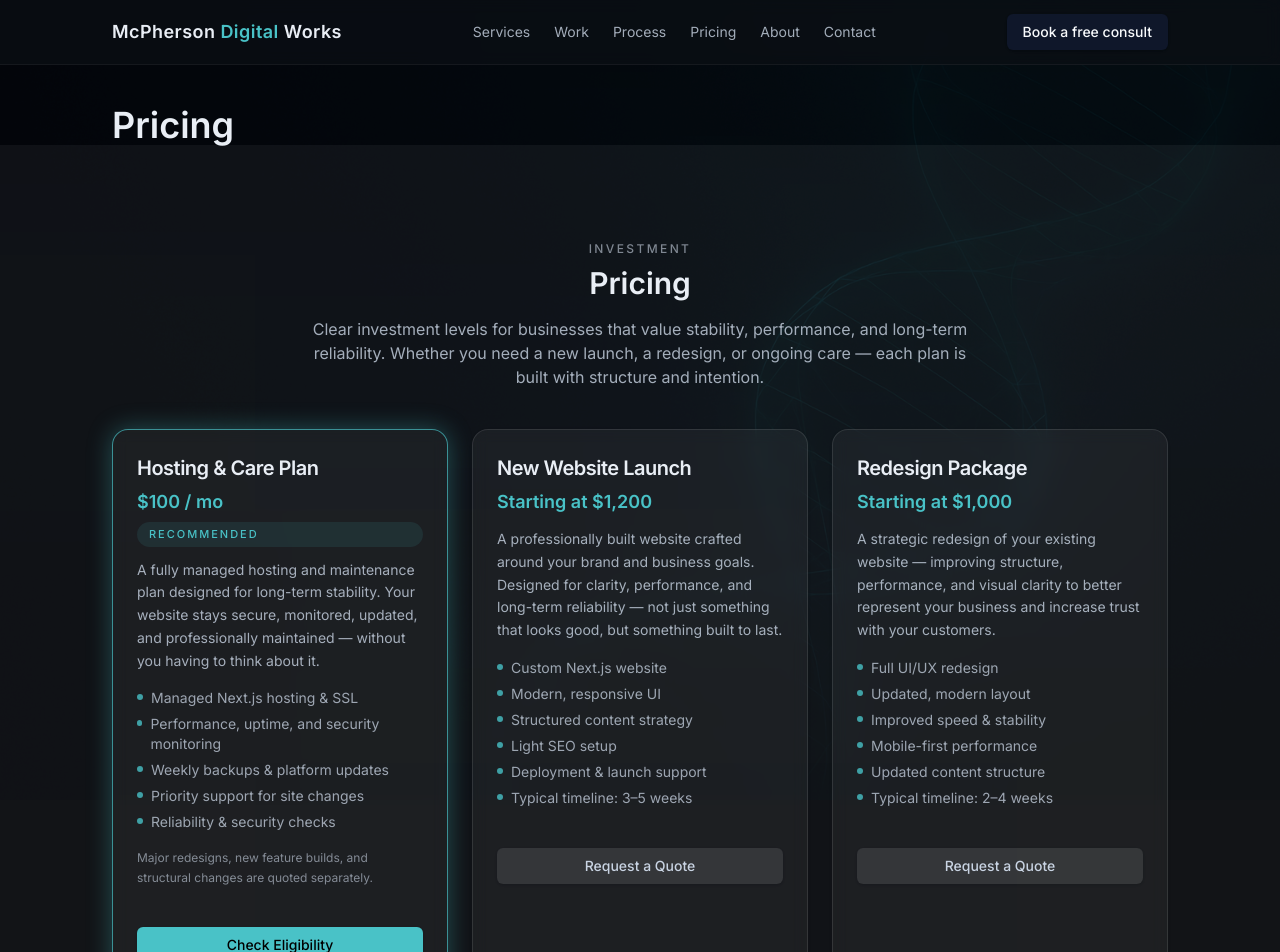
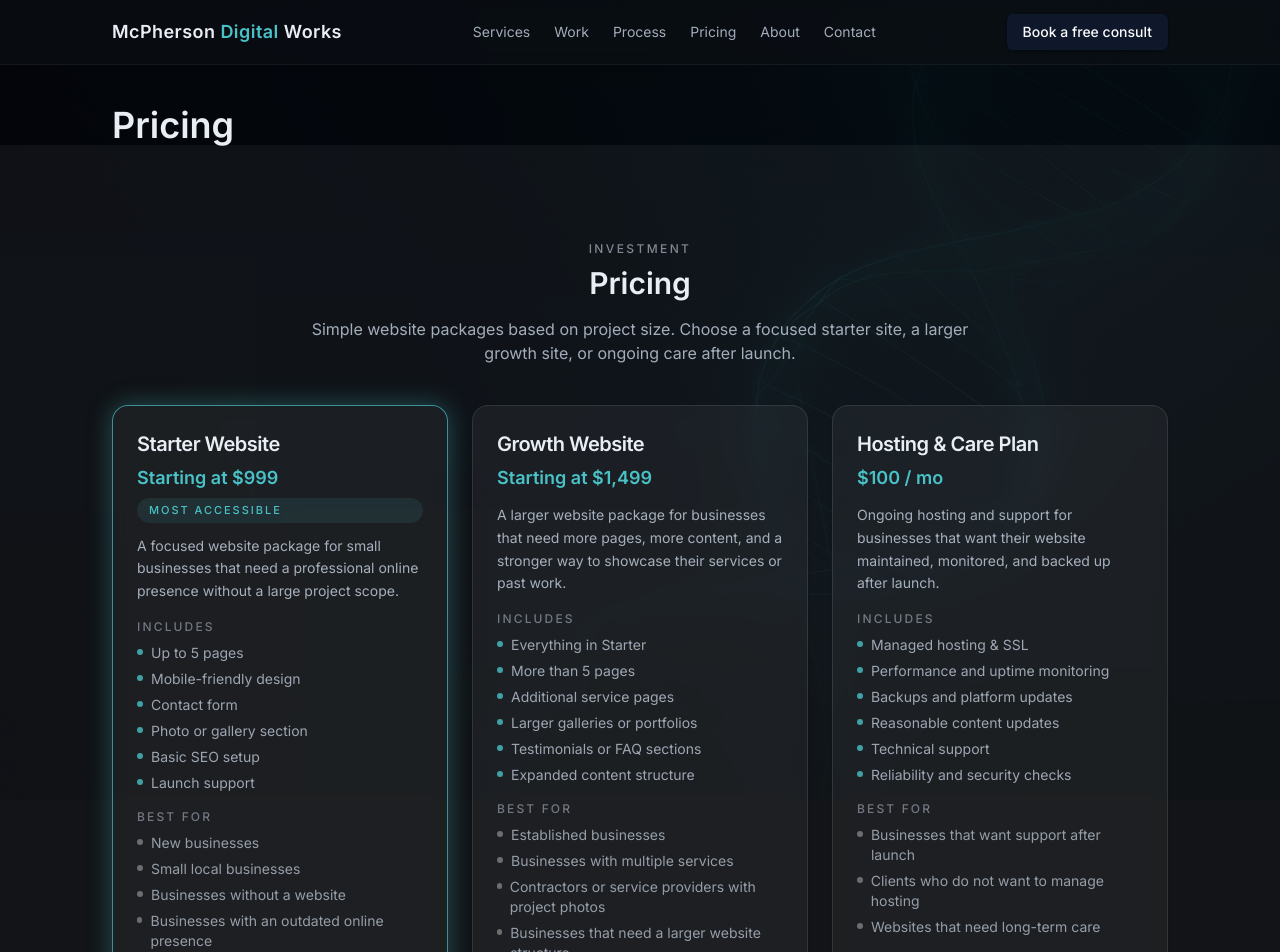
Before and after one commit to mcphe103/mdw-site, a Next.js app: page /pricing in a window 1280 px wide. Shown: the top 952 px of the page. Built offline with nearby package versions, Linux system fonts and the light colour scheme.

Commit message:
Overhaul services

```diff
--- a/components/sections/Hero.tsx
+++ b/components/sections/Hero.tsx
@@ -1,7 +1,6 @@
 // components/sections/Hero.tsx
 import Link from "next/link";
 import { Button } from "@/components/ui/button";
-
 
 export function Hero() {
   return (
@@ -9,7 +8,6 @@ export function Hero() {
       id="hero"
       className="relative overflow-hidden py-20 md:py-28"
     >
-
       {/* subtle background glow */}
       <div className="pointer-events-none absolute inset-0">
         <div className="absolute -top-32 right-0 h-72 w-72 rounded-full bg-base-accent/20 blur-3xl" />
@@ -22,15 +20,13 @@ export function Hero() {
             McPherson Digital Works
           </p>
           <h1 className="text-3xl md:text-4xl lg:text-5xl font-semibold text-base-heading leading-tight">
-            Professional websites for businesses that want to stand out.
+            Websites that help local businesses earn trust.
             <span className="block text-base-accent">
-            Fast, secure, and professionally managed from launch to long-term support.
+              Built to look professional, load fast, and make contact easy.
             </span>
           </h1>
           <p className="mt-4 text-sm md:text-base text-base-text/80 max-w-lg">
-            We deliver clean, modern websites and full ongoing care — including hosting,
-             monitoring, backups, and updates — so your online presence stays strong
-             around the clock.
+            MDW builds and maintains modern websites for small businesses that need a stronger online presence without dealing with hosting, updates, or technical headaches.
           </p>
 
           <div className="mt-8 flex flex-wrap items-center gap-3">
@@ -46,51 +42,47 @@ export function Hero() {
               variant="outline"
               className="border-white/20 bg-transparent hover:bg-white/5"
             >
-              <Link href="#services">View services</Link>
+              <Link href="#pricing">View pricing</Link>
             </Button>
 
             <span className="text-xs md:text-sm text-base-text/60 ml-1">
-              Hosting & Care Plan from <span className="text-base-accent">$100/mo</span>
+              Starter websites from <span className="text-base-accent">$999</span>
             </span>
           </div>
         </div>
 
         <div className="flex-1 max-w-md w-full">
-          <div className="rounded-3xl border border-white/10 bg-white/5/5 backdrop-blur p-5 md:p-6 shadow-lg">
+          <div className="rounded-3xl border border-white/10 bg-white/5 backdrop-blur p-5 md:p-6 shadow-lg">
             <p className="text-xs font-medium uppercase tracking-[0.2em] text-base-text/60 mb-3">
               What you get
             </p>
             <ul className="space-y-3 text-sm text-base-text/80">
               <li className="flex gap-2">
                 <span className="mt-[6px] h-1.5 w-1.5 rounded-full bg-base-accent/90" />
-                <span>Modern Next.js build with clean, responsive design.</span>
+                <span>A clean, mobile-friendly website built around your business.</span>
               </li>
               <li className="flex gap-2">
                 <span className="mt-[6px] h-1.5 w-1.5 rounded-full bg-base-accent/90" />
-                <span>Fully managed hosting, SSL, backups, and updates</span>
+                <span>Clear service information, photos, contact details, and calls to action.</span>
               </li>
               <li className="flex gap-2">
                 <span className="mt-[6px] h-1.5 w-1.5 rounded-full bg-base-accent/90" />
-                <span>Performance and security monitoring</span>
+                <span>Fast hosting, SSL, backups, monitoring, and support available.</span>
               </li>
               <li className="flex gap-2">
                 <span className="mt-[6px] h-1.5 w-1.5 rounded-full bg-base-accent/90" />
-                <span>Priority support for ongoing changes</span>
-              </li>
-              <li className="flex gap-2">
-                <span className="mt-[6px] h-1.5 w-1.5 rounded-full bg-base-accent/90" />
-                <span>Transparent process with version control</span>
+                <span>A simple process from discovery to launch.</span>
               </li>
             </ul>
 
             <div className="mt-5 border-t border-white/10 pt-4 text-xs md:text-sm text-base-text/70">
               <p>
-                Built with attention to detail, long-term reliability, and a structured process that keeps your website running at its best.
+                Best for local businesses that want to look professional online and make it easy for customers to call, message, or request a quote.
               </p>
             </div>
           </div>
         </div>
       </div>
     </section>
-    );
+  );
 }
--- a/components/sections/Pricing.tsx
+++ b/components/sections/Pricing.tsx
@@ -7,55 +7,75 @@ import { Button } from "@/components/ui/button";
 export function Pricing() {
   const plans = [
     {
+      name: "Starter Website",
+      price: "Starting at $999",
+      highlight: true,
+      description:
+        "A focused website package for small businesses that need a professional online presence without a large project scope.",
+      features: [
+        "Up to 5 pages",
+        "Mobile-friendly design",
+        "Contact form",
+        "Photo or gallery section",
+        "Basic SEO setup",
+        "Launch support",
+      ],
+      bestFor: [
+        "New businesses",
+        "Small local businesses",
+        "Businesses without a website",
+        "Businesses with an outdated online presence",
+      ],
+      note:
+        "Common pages include Home, About, Services, Gallery, and Contact.",
+      cta: "Request a Quote",
+    },
+    {
+      name: "Growth Website",
+      price: "Starting at $1,499",
+      highlight: false,
+      description:
+        "A larger website package for businesses that need more pages, more content, and a stronger way to showcase their services or past work.",
+      features: [
+        "Everything in Starter",
+        "More than 5 pages",
+        "Additional service pages",
+        "Larger galleries or portfolios",
+        "Testimonials or FAQ sections",
+        "Expanded content structure",
+      ],
+      bestFor: [
+        "Established businesses",
+        "Businesses with multiple services",
+        "Contractors or service providers with project photos",
+        "Businesses that need a larger website structure",
+      ],
+      note:
+        "Best when the site needs more information than a simple 5-page structure can comfortably hold.",
+      cta: "Request a Quote",
+    },
+    {
       name: "Hosting & Care Plan",
       price: "$100 / mo",
-      highlight: true,
+      highlight: false,
       description:
-      "A fully managed hosting and maintenance plan designed for long-term stability. Your website stays secure, monitored, updated, and professionally maintained — without you having to think about it.",
+        "Ongoing hosting and support for businesses that want their website maintained, monitored, and backed up after launch.",
       features: [
-        "Managed Next.js hosting & SSL",
-        "Performance, uptime, and security monitoring",
-        "Weekly backups & platform updates",
-        "Priority support for site changes",
-        "Reliability & security checks",
+        "Managed hosting & SSL",
+        "Performance and uptime monitoring",
+        "Backups and platform updates",
+        "Reasonable content updates",
+        "Technical support",
+        "Reliability and security checks",
+      ],
+      bestFor: [
+        "Businesses that want support after launch",
+        "Clients who do not want to manage hosting",
+        "Websites that need long-term care",
       ],
       note:
         "Major redesigns, new feature builds, and structural changes are quoted separately.",
       cta: "Check Eligibility",
-    },
-    {
-      name: "New Website Launch",
-      price: "Starting at $1,200",
-      highlight: false,
-      description:
-      "A professionally built website crafted around your brand and business goals. Designed for clarity, performance, and long-term reliability — not just something that looks good, but something built to last.",
-      features: [
-        "Custom Next.js website",
-        "Modern, responsive UI",
-        "Structured content strategy",
-        "Light SEO setup",
-        "Deployment & launch support",
-        "Typical timeline: 3–5 weeks",
-      ],
-      cta: "Request a Quote",
-    },
-    {
-      name: "Redesign Package",
-      price: "Starting at $1,000",
-      highlight: false,
-      description:
-      "A strategic redesign of your existing website — improving structure, performance, and visual clarity to better represent your business and increase trust with your customers.",
-      features: [
-        "Full UI/UX redesign",
-        "Updated, modern layout",
-        "Improved speed & stability",
-        "Mobile-first performance",
-        "Updated content structure",
-        "Typical timeline: 2–4 weeks",
-      ],
-
-
-      cta: "Request a Quote",
     },
   ];
 
@@ -65,12 +85,8 @@ export function Pricing() {
         <SectionTitle kicker="Investment" title="Pricing" />
 
         <p className="mt-4 text-sm md:text-base text-base-text/80 text-center max-w-2xl mx-auto">
-          Clear investment levels for businesses that value stability, performance,
-          and long-term reliability. Whether you need a new launch, a redesign, or
-          ongoing care — each plan is built with structure and intention.
+          Simple website packages based on project size. Choose a focused starter site, a larger growth site, or ongoing care after launch.
         </p>
-
-
 
         <div className="mt-10 grid gap-6 md:grid-cols-2 lg:grid-cols-3 justify-center">
           {plans.map((plan) => (
@@ -91,7 +107,7 @@ export function Pricing() {
                 </div>
                 {plan.highlight && (
                   <p className="mt-1 inline-flex items-center rounded-full bg-base-accent/10 px-3 py-1 text-[11px] font-medium uppercase tracking-[0.18em] text-base-accent">
-                    Recommended
+                    Most accessible
                   </p>
                 )}
               </CardHeader>
@@ -101,6 +117,10 @@ export function Pricing() {
                   {plan.description}
                 </p>
 
+                <div>
+                  <p className="mb-2 text-xs font-medium uppercase tracking-[0.18em] text-base-text/50">
+                    Includes
+                  </p>
                   <ul className="space-y-1.5 text-sm text-base-text/75">
                     {plan.features.map((f, idx) => (
                       <li key={`${plan.name}-${idx}`} className="flex gap-2">
@@ -109,13 +129,31 @@ export function Pricing() {
                       </li>
                     ))}
                   </ul>
+                </div>
+
+                {plan.bestFor && (
+                  <div>
+                    <p className="mb-2 text-xs font-medium uppercase tracking-[0.18em] text-base-text/50">
+                      Best for
+                    </p>
+                    <ul className="space-y-1.5 text-sm text-base-text/70">
+                      {plan.bestFor.map((f, idx) => (
+                        <li key={`${plan.name}-best-${idx}`} className="flex gap-2">
+                          <span className="mt-[6px] h-1.5 w-1.5 rounded-full bg-white/35" />
+                          <span>{f}</span>
+                        </li>
+                      ))}
+                    </ul>
+                  </div>
+                )}
+
                 {plan.note && (
                   <p className="text-xs text-base-text/60 leading-relaxed">
                     {plan.note}
                   </p>
                 )}
 
-                <div className="mt-6">
+                <div className="mt-auto pt-2">
                   <Button
                     asChild
                     className={`w-full ${
@@ -136,11 +174,9 @@ export function Pricing() {
           “Starting at” pricing reflects standard project scope. Final investment is determined after a brief discovery conversation.
         </p>
 
-        <p className="mt-6 text-xs md:text-sm text-base-text/60 text-center">
-          Not sure which plan fits? Reach out through the contact form and we’ll recommend the best path forward.
+        <p className="mt-3 text-xs md:text-sm text-base-text/60 text-center max-w-2xl mx-auto">
+          Starter is a smaller-scope website. Growth is for larger websites with more pages, more content, and more organization.
         </p>
-
-
       </div>
     </section>
   );
--- a/components/sections/Services.tsx
+++ b/components/sections/Services.tsx
@@ -3,35 +3,30 @@ import { SectionTitle } from "@/components/sections/SectionTitle";
 export function Services() {
   const services = [
     {
-      title: "Website Design",
-      desc: "Clean, modern designs tailored to your brand and built for clarity. Every layout is crafted to feel professional, trustworthy, and easy for customers to navigate.",
-      features: ["Modern, responsive UI", "Brand-aligned visuals", "Clear content structure"],
+      title: "New Website Builds",
+      desc: "Professional websites for small businesses that need to look credible online and make it easy for customers to understand their services and get in touch.",
+      features: ["Starter and growth website packages", "Mobile-friendly layouts", "Clear calls to action"],
     },
     {
-      title: "Website Development",
-      desc: "Fast, stable, and reliable builds powered by Next.js. Your website is engineered for performance, long-term maintainability, and a smooth user experience.",
+      title: "Modern Development",
+      desc: "Fast, stable, and reliable builds powered by Next.js. Your website is built for performance, maintainability, and a smooth customer experience.",
       features: ["Next.js + Tailwind", "Optimized performance", "Search-friendly foundation"],
     },
     {
       title: "Hosting & Ongoing Care",
-      desc: "A fully managed hosting and maintenance plan that keeps your website secure, updated, monitored, and backed up—so you can focus on running your business.",
-      features: ["Managed hosting & SSL", "Backups & updates", "Monitoring & priority support"],
+      desc: "Managed hosting and maintenance that keeps your website secure, monitored, backed up, and supported after launch.",
+      features: ["Managed hosting & SSL", "Backups & updates", "Monitoring & support"],
     },
   ];
 
   return (
     <section id="services" className="pt-10 pb-16 md:pt-14 md:pb-24">
-
       <div className="container-xl max-w-5xl mx-auto px-4">
         <SectionTitle kicker="What I Do" title="Services" />
 
         <p className="mt-4 text-sm md:text-base text-base-text/80 max-w-2xl mx-auto text-center">
-          We provide end-to-end solutions for modern small businesses—covering
-          design, development, hosting, and ongoing care. Whether you need a new
-          website, a redesign, or long-term maintenance, MDW keeps your online
-          presence secure and reliable.
+          MDW helps local businesses launch clean, modern websites with clear service information, strong first impressions, and ongoing support after launch.
         </p>
-
 
         <div className="mt-10 grid md:grid-cols-2 lg:grid-cols-3 gap-6">
           {services.map((s) => (
@@ -49,12 +44,12 @@ export function Services() {
                     <span className="mt-[6px] h-1.5 w-1.5 rounded-full bg-base-accent/80" />
                     <span>{f}</span>
                   </li>
-                  ))}
+                ))}
               </ul>
             </div>
-            ))}
+          ))}
         </div>
       </div>
     </section>
-    );
+  );
 }
```
Also changed, not shown: 1 other file (tests, documents, lock files or other folders). Lines whose indentation alone changed are shown as unchanged.
